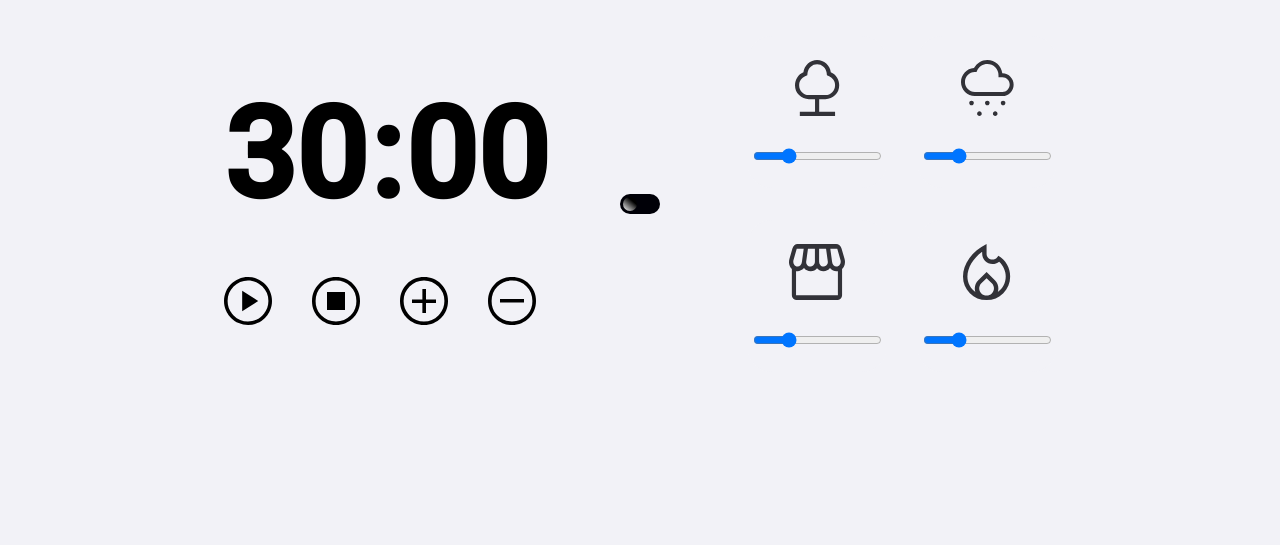
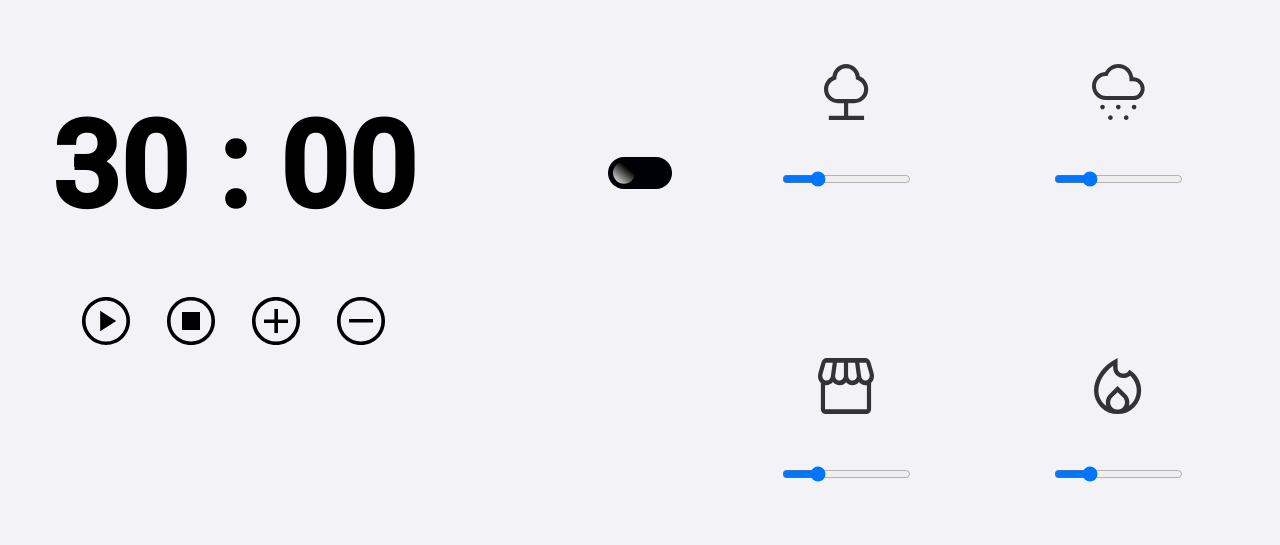
Before and after one commit to DavidAyres3/DavidAyres3-davidayres3.github.io, a plain HTML site: page index.html in a window 1280 px wide. Shown: the part 196-741 px from the top of the page. Drawn offline with Linux system fonts and the light colour scheme.

Commit message:
Update style.css

```diff
--- a/style.css
+++ b/style.css
@@ -5,7 +5,7 @@
 }
 
 :root {
-  font-size: 62.5%;
+
   --white: hsl(0, 0%, 100%);
   --black: hsl(240, 5%, 7%);
   --text-color: hsl(240, 45%, 2%);
@@ -25,37 +25,30 @@ body {
   transition: 0.4s;
 }
 
-
 main {
-  min-height: 100vh;
-  min-width: 100vw;
-  display: flex;
-  align-items: center;
-  justify-content: center;
-  gap: 20rem;
+  min-height: 30vh;
+  min-width: 30vw;
 }
 
-.timer span {
+.timer{
+  margin-top: 20px;
+  font-size: 15vh;
+  text-align: center;
   font-weight: 700;
-  font-size: 12.6rem;
-  line-height: 14.8rem;
-  font-family: "Roboto", sans-serif;
-
-  text-align: center;
-  text-transform: uppercase;
 }
 
-.controls {
-  margin-top: 4.8rem;
+.controls{
+  margin-top: 40px;
+  border: none;
   display: flex;
-  align-items: center;
-  gap: 4rem;
+  justify-content: center;
+  gap: 2.3rem;
+  object-fit: cover;
 }
 
-.controls button {
-  background-color: transparent;
+.controls button{
   border: none;
-
+  background: transparent;
 }
 
 .controls button svg {
@@ -63,32 +56,32 @@ main {
   cursor: pointer;
 }
 
+.controls button svg path {
+  fill: #000000;
+}
+
 .controls button:hover svg {
   transform: scale(1.1);
 }
 
-.sounds {
-  display: grid;
-  gap: 3.2rem;
-  grid-template-columns: 13.8rem 13.8rem;
-  grid-template-rows: 15.2rem 15.2rem;
+
+
+.controls button svg {
+  transition: 0.2s;
+  cursor: pointer;
 }
 
-.sounds button {
+.sounds{
+  margin-top: 10rem;
+  display: grid;
+  gap: 1rem;
+  justify-content: left;
+}
+
+.sounds button{
   border: none;
-  width: 100%;
-  height: 100%;
-  display: flex;
-  align-items: center;
-  justify-content: center;
-  background: #f2f2f7;
-  border-radius: 24px;
-  cursor: pointer;
-  transition: 0.2s;
-  flex-direction: column;
-  gap: 3.2rem;
-  padding-inline: 2.4rem;
 }
+
 .sounds button:hover {
   box-shadow: 0 1rem 2rem -1rem rgba(0, 0, 0, 0.3);
   transform: scale(1.1);
@@ -117,34 +110,20 @@ main {
   background-color: #ffffff ;
 }
 
-
-.controls button {
-  cursor: default;
-}
-
-.controls button svg path {
-  fill: #000000;
-
-}
-
 .sounds button:hover {
   transform: scale(1.2);
   cursor:pointer;
 }
 
-
-
 button:hover svg {
   transform: scale(1);
 }
 
-.hide {
+.hide{
   display: none;
 }
 
-
-/* Darkmode*/
-
+/*Darkmode*/
 
 .minutes.dark, .dots.dark, .seconds.dark{
   color:hsla(192, 82%, 49%, 0.514);
@@ -153,7 +132,7 @@ button:hover svg {
 }
 
 .playp.dark, .pausep.dark, .stopp.dark, .upp.dark, .downp.dark {
-  fill: hsla(0, 0%, 100%, 0.514);
+  fill: hsla(0, 0%, 100%, 0.884);
 }
 
 .forest-sound.dark, .rain-sound.dark, .coffee-sound.dark, .fireplace-sound.dark{
@@ -215,3 +194,109 @@ position: absolute;
   inset -3px -2px -5px -2px #8983f7,
   inset -10px -4px 0 0 #a3dafb;
 }
+
+@media (min-width: 400px){
+
+  .timer{
+    font-size: 14vh;
+  }
+
+  .controls{
+    margin-top: 60px;
+  }
+
+
+}
+
+@media (min-width: 700px){
+
+  .timer{
+    margin-top: 100px;
+    font-size: 15vh;
+    text-align: center;
+    font-weight: 700;
+  }
+
+  .sounds {
+    margin-top: 200px;
+    justify-content: center;
+    display: grid;
+    gap: 3.2rem;
+    grid-template-columns: 13.8rem 13.8rem;
+    grid-template-rows: 15.2rem 15.2rem;
+  }
+
+  .sounds button {
+    border: none;
+    width: 100%;
+    height: 100%;
+    display: flex;
+    align-items: center;
+    justify-content: center;
+    background: #f2f2f7;
+    border-radius: 24px;
+    cursor: pointer;
+    transition: 0.2s;
+    flex-direction: column;
+    gap: 3.2rem;
+    padding-inline: 2.4rem;
+  }
+  .sounds button:hover {
+    box-shadow: 0 1rem 2rem -1rem rgba(0, 0, 0, 0.3);
+    transform: scale(1.1);
+  }
+
+  .sounds button .range {
+    -webkit-appearance: none;
+    appearance: none;
+    background-color: #ffffff ;
+    width: 100%;
+    height: .4rem;
+    border-radius: 5px;
+  }
+
+  .sounds button .range::-webkit-slider-thumb {
+    -webkit-appearance: none;
+    appearance: none;
+    width: 1.6rem;
+    height: 1.6rem;
+    background-color: #ffffff;
+    border-radius: 100%;
+
+  }
+  .sounds button .range::-webkit-slider-thumb,
+  .sounds button .range {
+    background-color: #ffffff ;
+  }
+
+
+  .controls button {
+    cursor: default;
+  }
+
+  .controls button svg path {
+    fill: #000000;
+
+  }
+
+  .sounds button:hover {
+    transform: scale(1.2);
+    cursor:pointer;
+  }
+
+
+
+  button:hover svg {
+    transform: scale(1);
+  }
+}
+
+@media (min-width: 900px){
+  main {
+
+    display: flex;
+    align-items: center;
+    justify-content: center;
+    gap: 20rem;
+  }
+}
```
